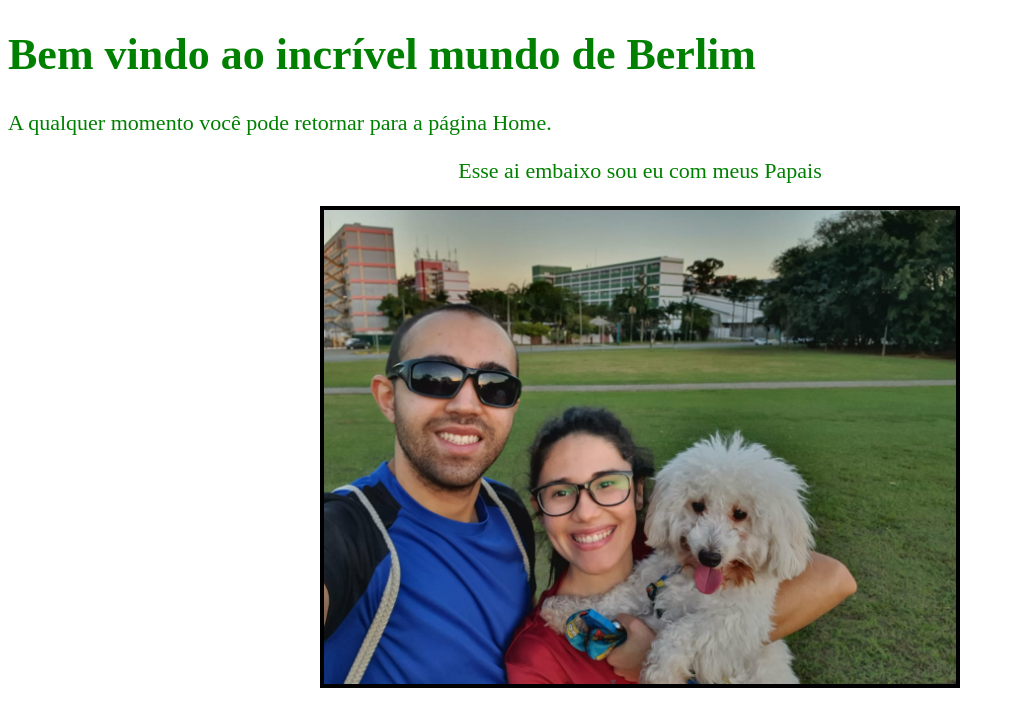
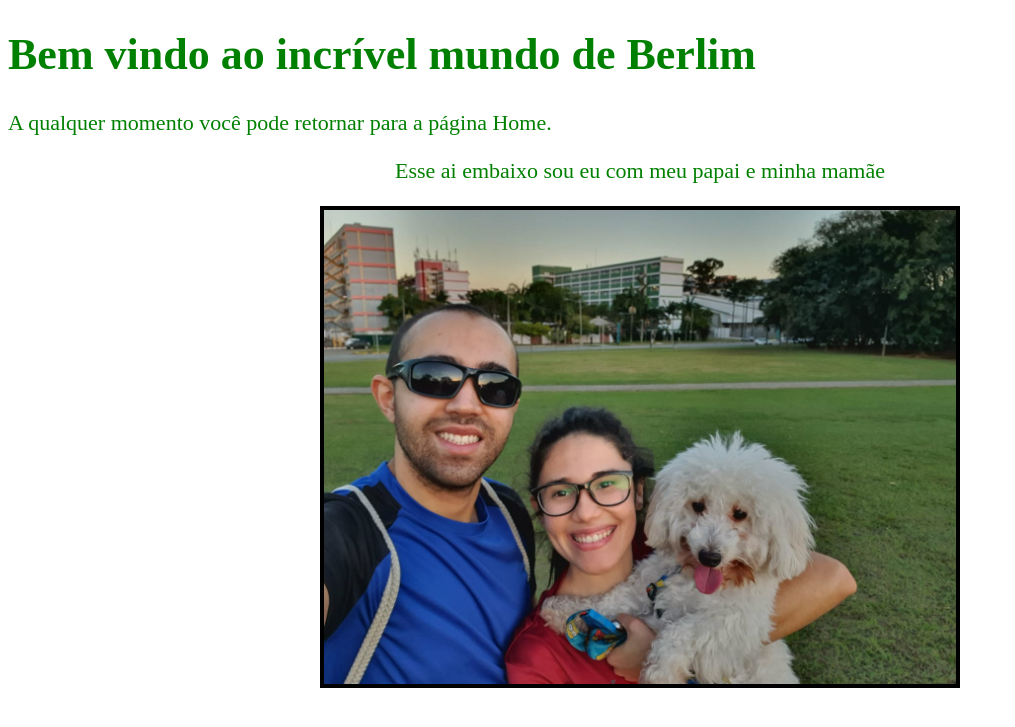
Before and after one commit to samuel-flavio/berlimthedog, a Jekyll site: the page built from _posts/2020-10-10-welcome-to-jekyll.markdown, in a window 1280 px wide. Shown: the top 727 px of the page, without its empty margins (0-1015 px from the left). Built offline with Jekyll 4.4.1, drawn with Linux system fonts in a browser that asks for light colours.

Commit message:
Update post.html

```diff
--- a/_layouts/post.html
+++ b/_layouts/post.html
@@ -4,6 +4,6 @@ layout: default
 {{ content }}
 <p>A qualquer momento você pode retornar para a página Home.</p>
 <footer>
-    <p>Esse ai embaixo sou eu com meus Papais</p>
+    <p>Esse ai embaixo sou eu com meu papai e minha mamãe</p>
     <img class="foto_footer" src="{{ '/assets/images/meus_pais.jpeg' | relative_url }}">
 </footer>
```
